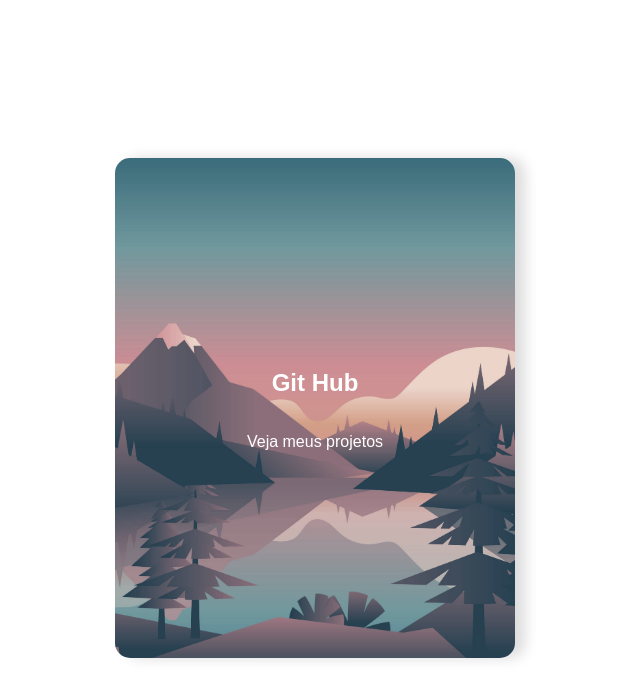
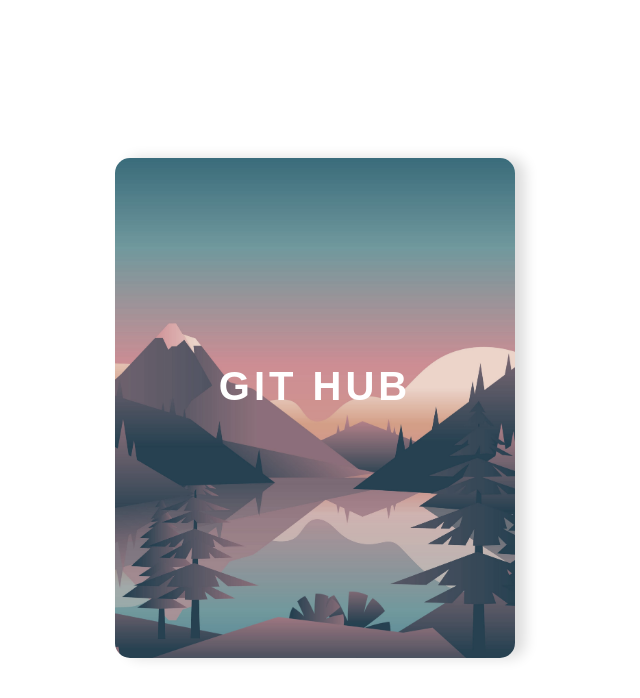
Before and after one commit to welison-coder/card-html-css, a plain HTML site: page index.html in a window 1280 px wide. Shown: the whole page, without its empty margins (325-965 px from the left). Drawn offline with Linux system fonts and the light colour scheme.

Commit message:
conclusão de card

```diff
--- a/index.html
+++ b/index.html
@@ -9,12 +9,14 @@
 </head>
 <body>
     <div class="container">
-        <div class="card">
-            <div class="card-wrapper">
-                <h2>Git Hub</h2>
-                <p>Veja meus projetos</p>
+        <a href="https://github.com/welison-coder" >
+            <div class="card">
+                <div class="card-wrapper">
+                    <h2>Git Hub</h2>
+                    <p>Veja meus projetos</p>
+                </div>
             </div>
-        </div>
+         </a>
     </div>
 </body>
 </html>
--- a/style.css
+++ b/style.css
@@ -33,5 +33,54 @@
     justify-content: center;
     align-items: center;
     flex-direction: column;
+    position: relative;
+}
+
+.card-wrapper::before{
+    content: '';
+    position: absolute;
+    height:  100px;
+    width: 100px;
+    border: 1px solid white;
+    border-radius: 15px;
+    opacity: 0;
+    transition: 0.3s;
+}
+
+.card-wrapper h2 {
+    font-size: 40px;
+    text-transform: uppercase;
+    letter-spacing: 4px;
+    margin: 0px;
+    transition: 0.3s;
+}
+
+.card-wrapper p {
+    font-size: 14px;
+    visibility:hidden;
+    opacity: 0;
+    font-weight: bold;
+    text-transform:uppercase;
+    transition: 0.3s;
+}
+
+.card:hover{
+    filter: unset;
 
 }
+
+.card:hover > .card-wrapper::before{
+    height: 400px;
+    width: 300px;
+    opacity: 1;
+}
+
+.card:hover > .card-wrapper p {
+    opacity: 1;
+    visibility: visible;
+    font-size: 14px;
+}
+
+a{
+    text-decoration: none;
+}
```
